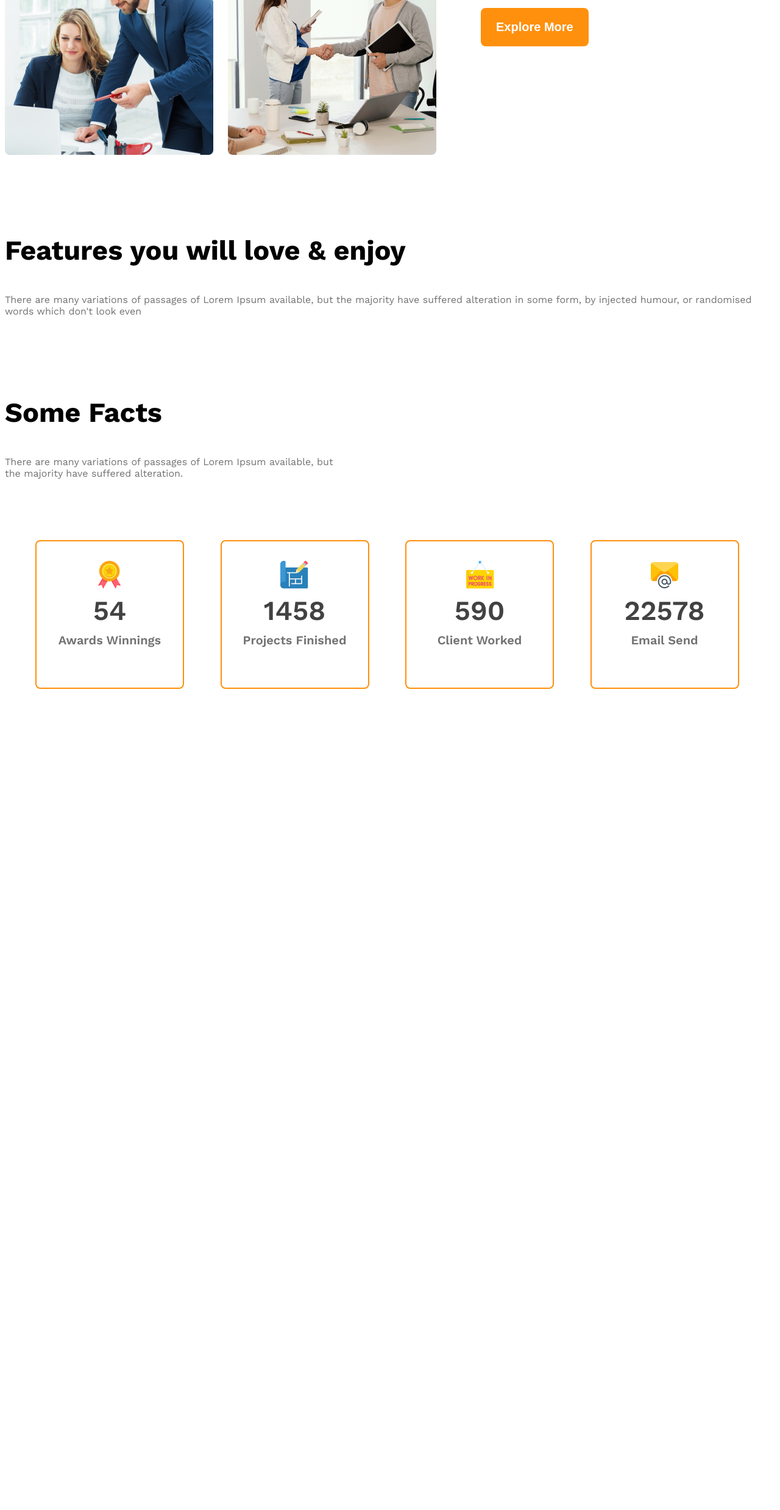
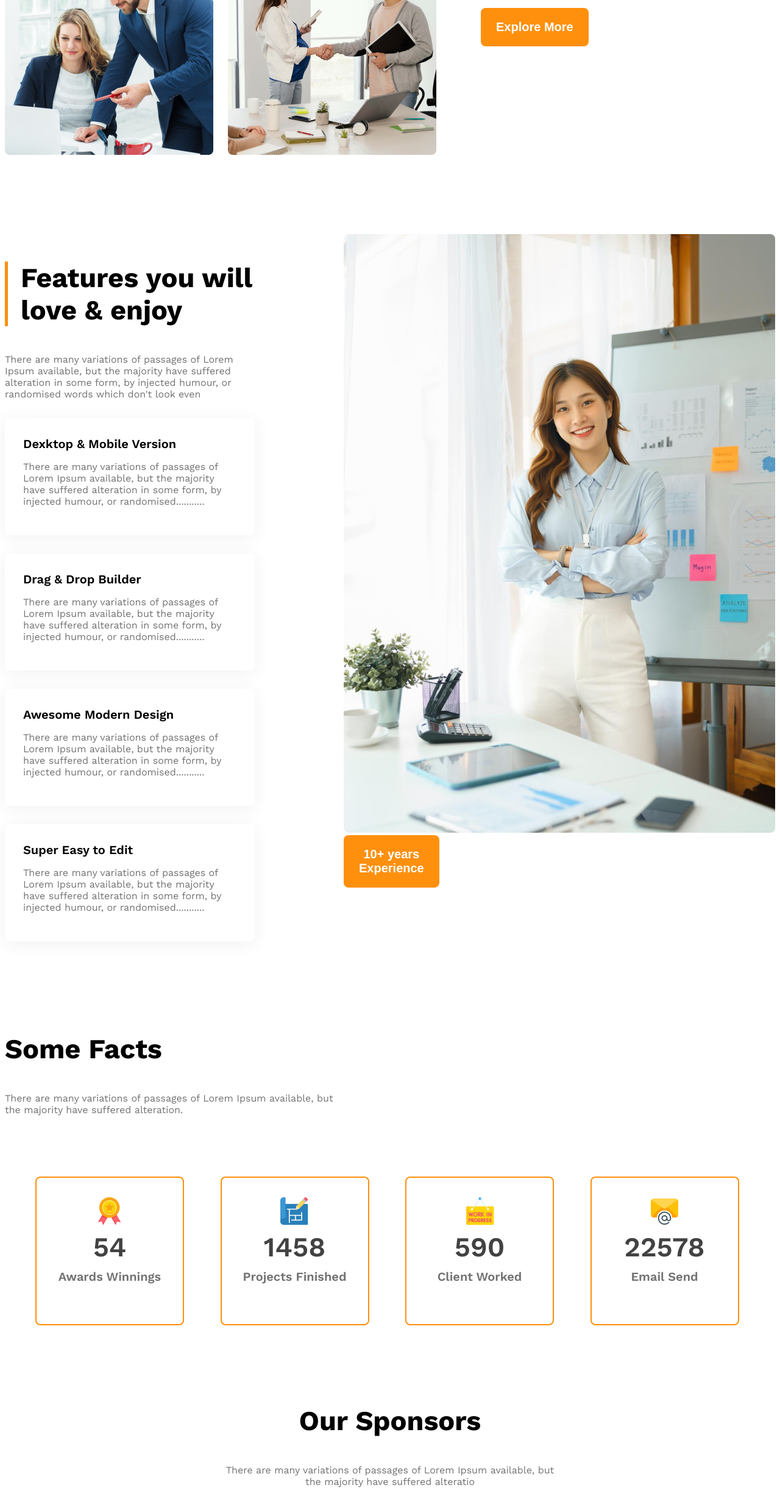
Before and after one commit to MHtuhsar/g3-architects-resources, a plain HTML site: page architects-website.html in a window 1280 px wide. Shown: the part 1758-4235 px from the top of the page at 61% size. Before the commit the page ends 2896 px from the top, so only its background shows below. Drawn offline with nearby package versions, Linux system fonts and the light colour scheme.

Commit message:
added feartures card and image section work in progress

```diff
--- a/architects-website.html
+++ b/architects-website.html
@@ -57,14 +57,48 @@
                 <button class="btn-primary">Explore More</button>
             </div>
         </section>
-        <!-- Features you will love -->
-        <section>
-            <h3 class="section-title">Features you will love & enjoy</h3>
-            <p class="section-description text-light-gray">There are many variations of passages of Lorem Ipsum
-                available, but
-                the
-                majority have suffered alteration in some form, by injected humour, or randomised words which don't look
-                even</p>
+        <!-- Features you will love start -->
+        <section class="features display-flex">
+
+            <div>
+                <h3 id="feature-section-title" class="section-title">Features you will <br>love & enjoy</h3>
+                <p class="section-description text-light-gray">There are many variations of passages of Lorem Ipsum
+                    available, but
+                    the
+                    majority have suffered alteration in some form, by injected humour, or randomised words which don't
+                    look
+                    even
+                </p>
+                <!-- Feature Card Container -->
+                <div class="features-card">
+                    <h4 class="feature-title">Dexktop & Mobile Version</h4>
+                    <p class="text-light-gray">There are many variations of passages of Lorem Ipsum available, but the
+                        majority have suffered alteration in some form, by injected humour, or randomised...........</p>
+                </div>
+                <div class="features-card">
+                    <h4 class="feature-title">Drag & Drop Builder</h4>
+                    <p class="text-light-gray">There are many variations of passages of Lorem Ipsum available, but the
+                        majority have suffered alteration in some form, by injected humour, or randomised...........</p>
+                </div>
+                <div class="features-card">
+                    <h4 class="feature-title">Awesome Modern Design</h4>
+                    <p class="text-light-gray">There are many variations of passages of Lorem Ipsum available, but the
+                        majority have suffered alteration in some form, by injected humour, or randomised...........</p>
+                </div>
+                <div class="features-card">
+                    <h4 class="feature-title">Super Easy to Edit</h4>
+                    <p class="text-light-gray">There are many variations of passages of Lorem Ipsum available, but the
+                        majority have suffered alteration in some form, by injected humour, or randomised...........</p>
+                </div>
+
+
+            </div>
+            <div><img src="images/architect.png" alt="">
+                <button id="experience-badge" class="btn-primary">
+                    <span id="experience-year">10+ years</span>
+                    <br><span>Experience</span>
+                </button>
+            </div>
 
         </section>
         <!-- Some Facts -->
@@ -105,6 +139,22 @@
                 </div>
             </div>
         </section>
+
+        <section class="our-sponsors">
+            <div class="sponsors-info">
+                <h3 class="section-title">Our Sponsors</h3>
+                <p class="section-description text-light-gray">There are many variations of passages of Lorem Ipsum
+                    available, but the majority have suffered alteratio
+                </p>
+            </div>
+            <div class="sponsors-imgs">
+                <img src="images/sponsors/spotify.png" alt="">
+                <img src="images/sponsors/amazon.png" alt="">
+                <img src="images/sponsors/google.png" alt="">
+                <img src="images/sponsors/telerama.png" alt="">
+                <img src="images/sponsors/figma.png" alt="">
+            </div>
+        </section>
     </main>
 
     <footer>
--- a/styles/architects-styles.css
+++ b/styles/architects-styles.css
@@ -174,6 +174,60 @@ main>section {
 
 }
 
+/* Our Sponsors section related styles  */
+
+.sponsors-info {
+    text-align: center;
+    height: 129px;
+    width: 542px;
+    margin: 50px auto;
+}
+
+.sponsors-info>p {
+    margin-top: 24px;
+}
+
+.sponsors-imgs {
+    display: grid;
+    grid-template-columns: repeat(5, 1fr);
+
+
+}
+
+.sponsors-imgs>img {
+    filter: grayscale(100%);
+}
+
+
+/* Features section related styles */
+
+.features {
+    gap: 146px;
+}
+
+#feature-section-title {
+    border-left: 5px solid #FF900E;
+    padding-left: 21px;
+}
+
+.features-card {
+    padding: 30px;
+    padding-right: 42px;
+    box-shadow: 0 4px 30px 0 rgba(0, 0, 0, 0.06);
+    border-radius: 8px;
+    margin-top: 30px;
+    margin-bottom: 20px;
+
+}
+
+.features-card .feature-title {
+    font-weight: 600;
+    font-size: 1.25rem;
+    margin-top: 0px;
+    margin-bottom: 0px;
+
+}
+
 
 /* responsive media query */
 
@@ -189,7 +243,9 @@ main>section {
         flex-direction: column;
     }
 
-    .team-img-container {
+    .team-img-container,
+    .facts-container,
+    .sponsors-imgs {
         grid-template-columns: repeat(1, 1fr);
     }
 
@@ -200,6 +256,16 @@ main>section {
     .features-description {
         padding-right: 130px;
     }
+
+    .facts-container {
+        justify-items: center;
+        gap: 24px;
+    }
+
+    .sponsors-imgs {
+        justify-items: center;
+        gap: 50px;
+    }
 }
 
 /* medium size device */
```
